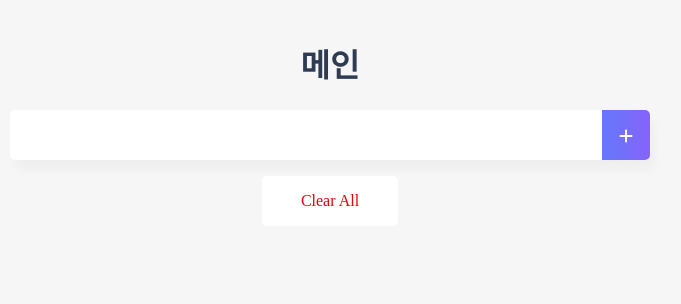
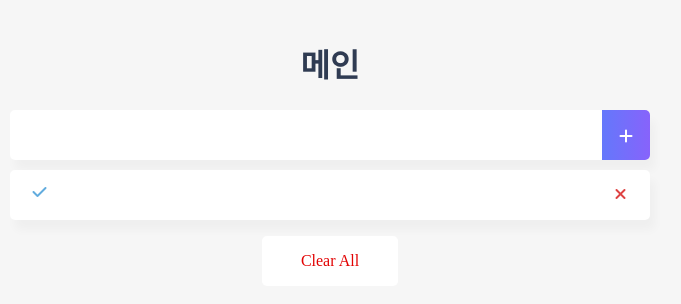
Before and after one commit to EunjiKU/Infrean-Vue2, a Vue app in the folder vue-todo/: page / in a window 1280 px wide. Both pictures are taken after a click on the element 936 px from the left and 135 px from the top of the page. Shown: the top 304 px of the page, without its empty margins (310-991 px from the left). Built offline with nearby package versions, Linux system fonts and the light colour scheme.

Commit message:
vue2 - ⭐section2.완성

```diff
--- a/vue-todo/src/App.vue
+++ b/vue-todo/src/App.vue
@@ -1,9 +1,9 @@
 <template>
   <div id="app">
     <todo-header></todo-header>
-    <todo-input></todo-input>
-    <todo-list></todo-list>
-    <todo-footer></todo-footer>
+    <todo-input v-on:addTodoItem="addOneItem"></todo-input>
+    <todo-list v-bind:propsdata="todoItems" v-on:removeItem="removeOneItem" v-on:toggleItem="toggleOneItem"></todo-list>
+    <todo-footer v-on:clearAll="clearAllItems"></todo-footer>
   </div>
 </template>
 
@@ -20,6 +20,41 @@ export default {
     TodoInput,
     TodoList,
     TodoFooter
+  },
+  data: function() {
+    return {
+      todoItems: []
+    }
+  },
+  created: function() {
+    for(var i = 0 ; localStorage.length > i ; i++) {
+      if(localStorage.key(i) !== "loglevel:webpack-dev-server" && localStorage.key(i) !== "") {
+        this.todoItems.push(JSON.parse(localStorage.getItem(localStorage.key(i))));
+      }
+    }
+  },
+  methods: {
+    addOneItem: function(todoItem) {
+      var obj = {completed: false, item: todoItem}
+      localStorage.setItem(todoItem, JSON.stringify(obj));
+      this.todoItems.push(obj);
+    },
+    removeOneItem: function(todoItem, index) {
+      localStorage.removeItem(todoItem.item);
+        this.todoItems.splice(index, 1);
+    },
+    toggleOneItem: function(todoItem, index) {
+      // todoItem.completed = !todoItem.completed;
+      this.todoItems[index].completed = !this.todoItems[index].completed;
+
+
+      localStorage.removeItem(todoItem.item);
+      localStorage.setItem(todoItem.item, JSON.stringify(todoItem));
+    },
+    clearAllItems: function() {
+      localStorage.clear();
+      this.todoItems = [];
+    }
   }
 }
 </script>
--- a/vue-todo/src/components/TodoFooter.vue
+++ b/vue-todo/src/components/TodoFooter.vue
@@ -8,7 +8,7 @@
 export default {
   methods: {
     clearTodo: function() {
-      localStorage.clear();
+      this.$emit('clearAll')
     }
   }
 }
--- a/vue-todo/src/components/TodoInput.vue
+++ b/vue-todo/src/components/TodoInput.vue
@@ -16,8 +16,7 @@ export default {
   },
   methods: {
     addTodo: function() {
-      var obj = {completed: false, item: this.newTodoItem}
-      localStorage.setItem(this.newTodoItem, JSON.stringify(obj));
+      this.$emit('addTodoItem', this.newTodoItem);
       this.clearInput();
     },
     clearInput: function() {
--- a/vue-todo/src/components/TodoList.vue
+++ b/vue-todo/src/components/TodoList.vue
@@ -1,8 +1,8 @@
 <template>
   <div>
     <ul>
-      <li class="shadow" v-for="(todoItem, index) in todoItems" v-bind:key="todoItem.item">
-        <span class="checkBtn" v-bind:class="{checkBtnCompleted: todoItem.completed}" v-on:click="toggleComplete(todoItem)">
+      <li class="shadow" v-for="(todoItem, index) in propsdata" v-bind:key="todoItem.item">
+        <span class="checkBtn" v-bind:class="{checkBtnCompleted: todoItem.completed}" v-on:click="toggleComplete(todoItem, index)">
           <i class="fa-solid fa-check"></i>
         </span>
         <span v-bind:class="{textCompleted: todoItem.completed}">
@@ -18,27 +18,13 @@
 
 <script>
 export default {
-  data: function() {
-    return {
-      todoItems: []
-    }
-  },
-  created: function() {
-    for(var i = 0 ; localStorage.length > i ; i++) {
-      if(localStorage.key(i) !== "loglevel:webpack-dev-server" && localStorage.key(i) !== "") {
-        this.todoItems.push(JSON.parse(localStorage.getItem(localStorage.key(i))));
-      }
-    }
-  },
+  props: ['propsdata'],
   methods: {
     removeTodo: function(todoItem, index) {
-        localStorage.removeItem(todoItem.item);
-        this.todoItem.splice(index, 1);
+      this.$emit('removeItem', todoItem, index)
     },
-    toggleComplete: function(todoItem) {
-      todoItem.completed = !todoItem.completed;
-      localStorage.removeItem(todoItem.item);
-      localStorage.setItem(todoItem.item, JSON.stringify(todoItem));
+    toggleComplete: function(todoItem, index) {
+      this.$emit('toggleItem', todoItem, index)
     }
   }
 }
```
